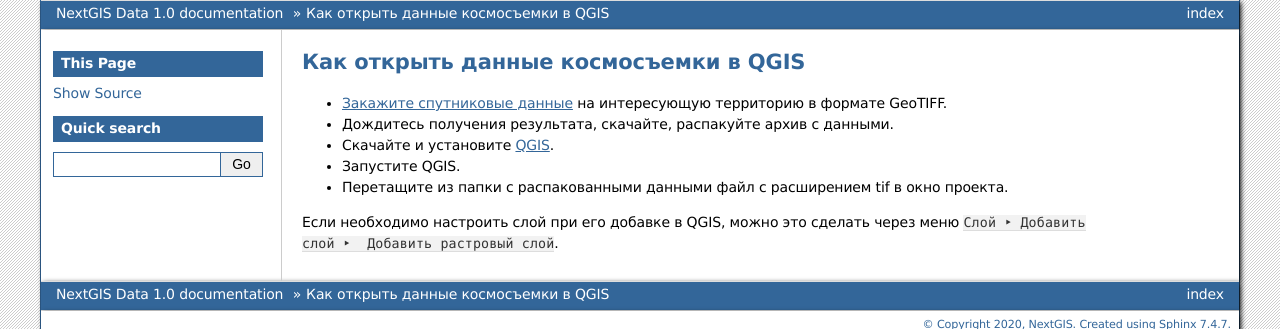
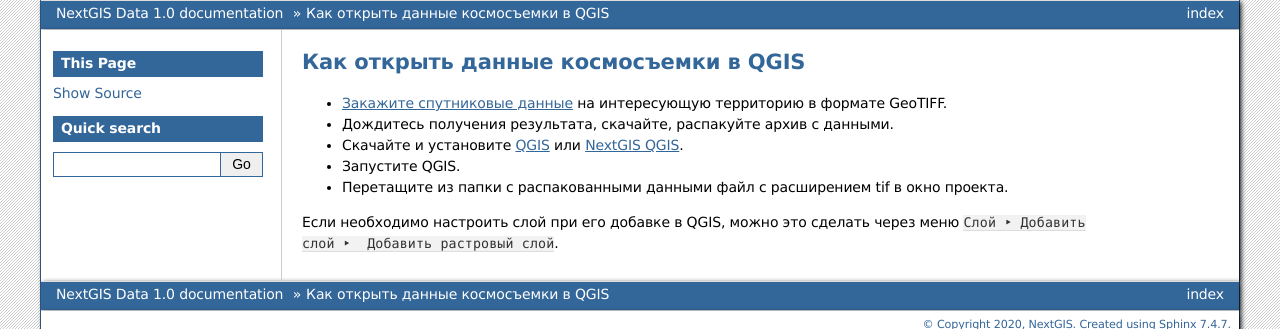
Before and after one commit to nextgis/docs_data, a Sphinx documentation site: the page built from source/satellite.rst, in a window 1280 px wide. Shown: the top 329 px of the page. Built offline with Sphinx 7.4.7, drawn with Linux system fonts in a browser that asks for light colours; formulas are drawn with MathJax 3; pages that are not in the unit, such as notebooks, are missing from menus.

Commit message:
Update satellite.rst
add link to NextGIS QGIS

```diff
--- a/source/satellite.rst
+++ b/source/satellite.rst
@@ -7,7 +7,7 @@
 
 * `Закажите спутниковые данные <https://data.nextgis.com/ru/>`_ на интересующую территорию в формате GeoTIFF.
 * Дождитесь получения результата, скачайте, распакуйте архив с данными.
-* Скачайте и установите `QGIS <https://qgis.org/en/site/forusers/download.html/>`_.
+* Скачайте и установите `QGIS <https://qgis.org/en/site/forusers/download.html/>`_ или `NextGIS QGIS <https://nextgis.ru/nextgis-qgis/>`_.
 * Запустите QGIS.
 * Перетащите из папки с распакованными данными файл с расширением tif в окно проекта.
 
```
